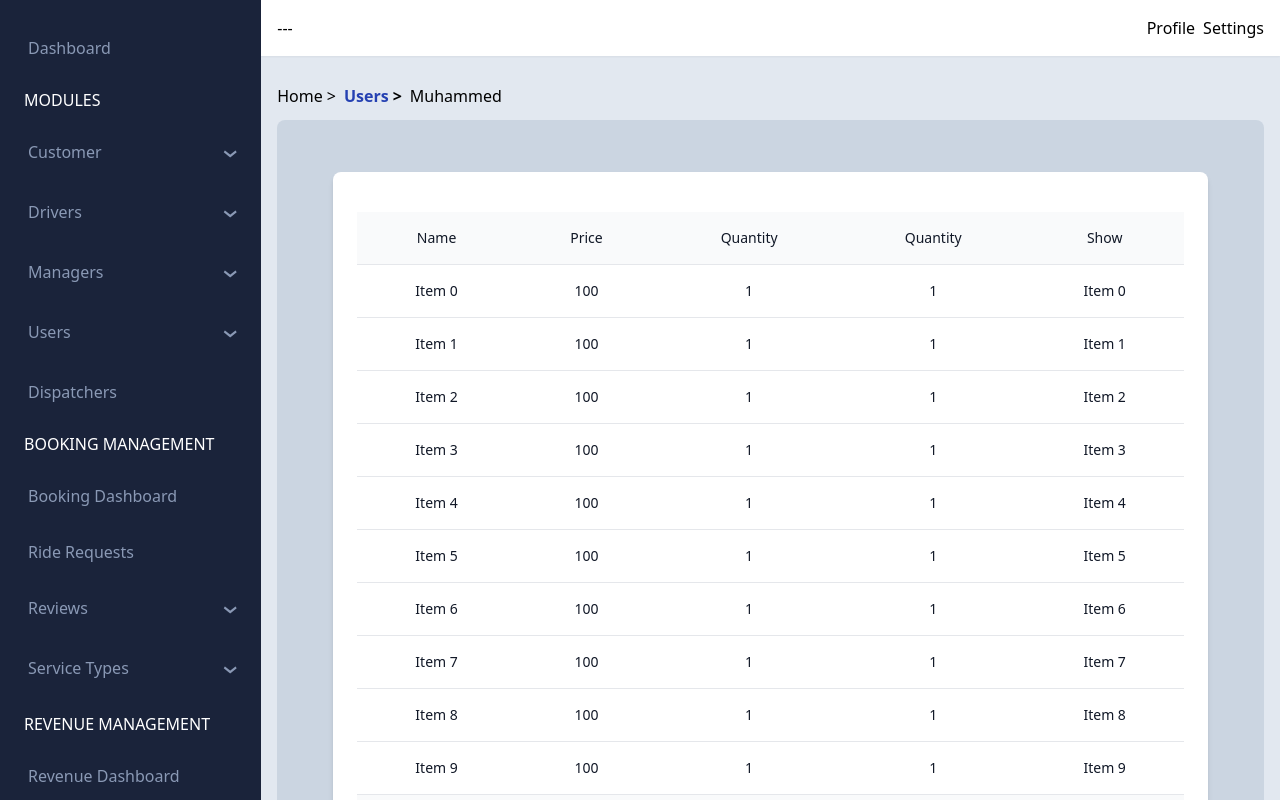
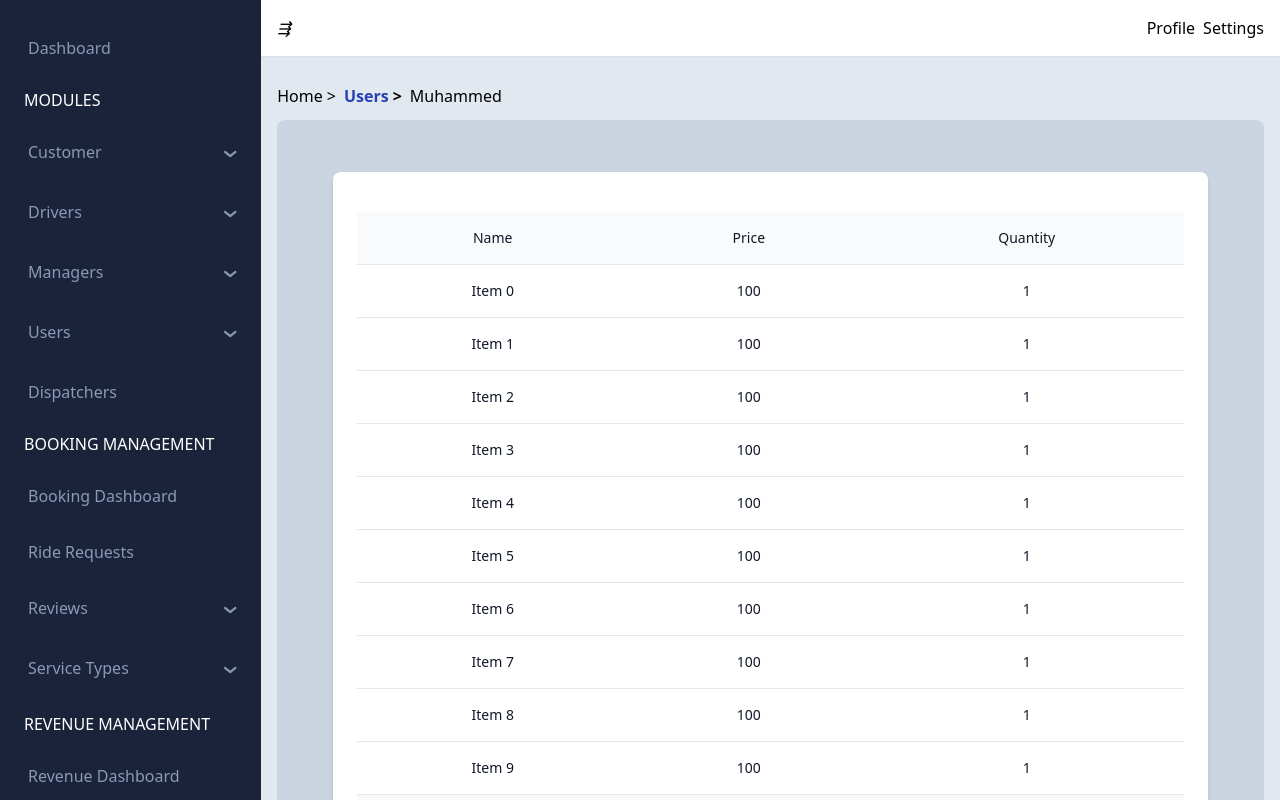
Before and after one commit to MuhammedKasujja/react-components, a React (Vite) app: page / in a window 1280 px wide. Built offline with nearby package versions, Linux system fonts and the light colour scheme.

Commit message:
demo: context to open sidebar

```diff
--- a/src/App.tsx
+++ b/src/App.tsx
@@ -70,16 +70,6 @@ function App() {
         header: 'Quantity',
         cell: (row) => row.renderValue(),
         accessorKey: 'quantity',
-      },
-      {
-        header: 'Quantity',
-        cell: (row) => row.renderValue(),
-        accessorKey: 'quantity',
-      },
-      {
-        header: 'Show',
-        cell: (row) => row.renderValue(),
-        accessorKey: 'name',
       }
     ],
     [cartTotal]
--- a/src/components/narbar/Navbar.tsx
+++ b/src/components/narbar/Navbar.tsx
@@ -1,20 +1,29 @@
 import { mergeClassNames } from 'src/utils/utils'
 
 import classes from './Narbar.module.scss'
+import { useState } from 'react'
+import { SidebarContext } from './context';
+
 
 const Navbar: React.FC = () => {
+    const [visible, setVisible] = useState(true);
+
     return (
+        <SidebarContext.Provider value={{ visible }}>
             <nav className={mergeClassNames(classes.navbar)}>
-            <ul className="flex">
-                <li>-</li>
-                <li>-</li>
-                <li>-</li>
-            </ul>
+                <div className="cursor-pointer"
+                    onClick={() => {
+                        setVisible(prev => !prev)
+                        console.log({ visible })
+                    }}>
+                    <i>&#8694;</i>
+                </div>
                 <div className="flex gap-2">
                     <p>Profile</p>
                     <p>Settings</p>
                 </div>
             </nav>
+        </SidebarContext.Provider>
     )
 }
 
--- /dev/null
+++ b/src/components/narbar/context.ts
@@ -0,0 +1,5 @@
+import { createContext, useContext } from "react";
+
+export const SidebarContext = createContext({ visible: true });
+
+export const useSidebarContext = () => useContext(SidebarContext)
--- a/src/components/sidebar/SideBar.tsx
+++ b/src/components/sidebar/SideBar.tsx
@@ -3,9 +3,11 @@ import menus from "./Menus";
 import { useState } from "react";
 import classes from "./Sidebar.module.scss";
 import { mergeClassNames } from "src/utils/utils";
+import { useSidebarContext } from "../narbar/context";
 
 const SideBar: React.FC = () => {
   const [selectedMenu, setActive] = useState<string | undefined>();
+  const { visible } = useSidebarContext()
 
   const menuContent = menus.map((item) => {
     if (item.navheader)
@@ -34,10 +36,10 @@ const SideBar: React.FC = () => {
     }
   });
   return (
-    <>
+    <>{visible ?
       <div className={mergeClassNames(classes.sidebar, classes.body)}>
         {menuContent}
-      </div>
+      </div> : null}
     </>
   );
 };
```
Lines whose indentation alone changed are shown as unchanged.
